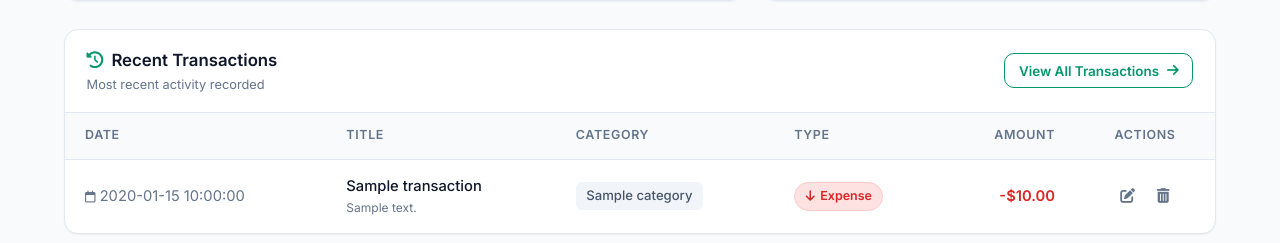
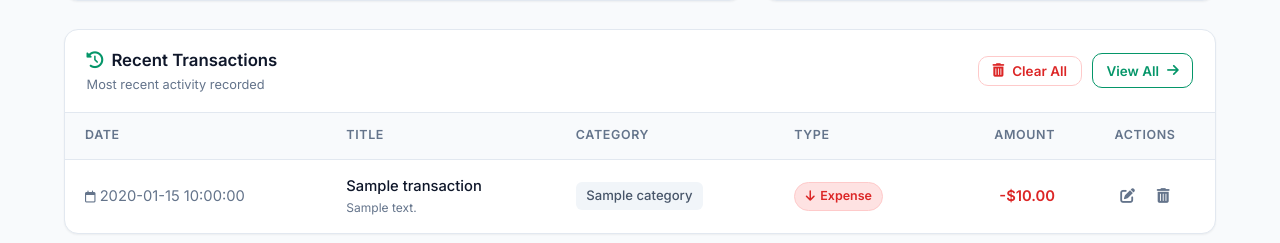
Before and after one commit to sampath2511/Expense-Tracker-web-app, a Flask app: template templates/index.html in a window 1280 px wide. Shown: the part 737-980 px from the top of the page. Run offline with Flask 3, Linux system fonts and the light colour scheme; the template is opened without the code that fills it: most values are stand-ins (such as "Sample title", 1, 10 or a date in 2020).

Commit message:
Add Clear All Transactions option with confirmation modal, CSRF protection, and automated test coverage

```diff
--- a/app.py
+++ b/app.py
@@ -299,6 +299,36 @@ def delete_transaction(tx_id):
     return redirect(url_for(redirect_to))
 
 
+@app.route("/transactions/delete-all", methods=["POST"])
+def delete_all_transactions():
+    """
+    Handle deleting all transactions with confirmation and CSRF verification.
+    """
+    verify_csrf()
+    redirect_to = request.form.get("redirect_to", "transactions")
+    if redirect_to not in ("index", "transactions"):
+        redirect_to = "transactions"
+
+    deleted_count = 0
+    try:
+        deleted_count = database.delete_all_transactions()
+        if deleted_count > 0:
+            flash(f"Successfully deleted all {deleted_count} transactions. Your balance has been reset.", "success")
+        else:
+            flash("No transactions to delete. Your history is already empty.", "info")
+    except Exception as e:
+        flash(f"Error clearing transactions: {str(e)}", "danger")
+
+    if request.is_json or request.headers.get("Accept") == "application/json":
+        return jsonify({
+            "status": "success",
+            "deleted_count": deleted_count,
+            "message": f"Successfully deleted {deleted_count} transactions."
+        })
+
+    return redirect(url_for(redirect_to))
+
+
 # -------------------------------------------------------------
 # JSON API Endpoints (For Charts & AJAX Preload)
 # -------------------------------------------------------------
--- a/database.py
+++ b/database.py
@@ -164,6 +164,13 @@ def delete_transaction(tx_id):
     with get_db() as conn:
         cursor = conn.execute("DELETE FROM transactions WHERE id = ?", (tx_id,))
         return cursor.rowcount > 0
+
+
+def delete_all_transactions():
+    """Delete all transactions from the database and return count of deleted records."""
+    with get_db() as conn:
+        cursor = conn.execute("DELETE FROM transactions")
+        return cursor.rowcount
 
 
 def get_transaction_by_id(tx_id):
--- a/static/css/style.css
+++ b/static/css/style.css
@@ -727,6 +727,25 @@ body {
     color: var(--text-primary);
 }
 
+.btn-outline-danger {
+    background-color: transparent;
+    color: var(--danger);
+    border-color: var(--danger-border);
+}
+
+.btn-outline-danger:hover {
+    background-color: var(--danger-bg);
+    color: var(--danger-hover);
+    border-color: var(--danger);
+}
+
+.header-action-group {
+    display: flex;
+    align-items: center;
+    gap: 0.65rem;
+    flex-wrap: wrap;
+}
+
 .btn-sm {
     padding: 0.4rem 0.85rem;
     font-size: 0.84rem;
--- a/static/js/app.js
+++ b/static/js/app.js
@@ -199,10 +199,27 @@ function closeDeleteModal() {
     }
 }
 
+function openDeleteAllModal() {
+    const modal = document.getElementById("delete-all-modal");
+    if (!modal) return;
+
+    modal.classList.add("open");
+    modal.setAttribute("aria-hidden", "false");
+}
+
+function closeDeleteAllModal() {
+    const modal = document.getElementById("delete-all-modal");
+    if (modal) {
+        modal.classList.remove("open");
+        modal.setAttribute("aria-hidden", "true");
+    }
+}
+
 function closeAllModals() {
     closeAddModal();
     closeEditModal();
     closeDeleteModal();
+    closeDeleteAllModal();
 }
 
 /* ==========================================================================
--- a/templates/base.html
+++ b/templates/base.html
@@ -282,6 +282,33 @@
         </div>
     </div>
 
+    <!-- Delete All Confirmation Modal -->
+    <div class="modal-overlay" id="delete-all-modal" aria-hidden="true">
+        <div class="modal-card modal-sm" role="dialog" aria-labelledby="delete-all-modal-title">
+            <div class="modal-header">
+                <h3 id="delete-all-modal-title" class="text-danger"><i class="fa-solid fa-triangle-exclamation"></i> Delete All Transactions</h3>
+                <button type="button" class="btn-close" onclick="closeDeleteAllModal()" aria-label="Close modal">
+                    <i class="fa-solid fa-xmark"></i>
+                </button>
+            </div>
+            <form action="{{ url_for('delete_all_transactions') }}" method="POST" id="delete-all-tx-form">
+                <input type="hidden" name="csrf_token" value="{{ csrf_token }}">
+                <input type="hidden" name="redirect_to" value="{{ request.endpoint or 'transactions' }}">
+                <div class="modal-body">
+                    <p class="font-semibold text-danger"><i class="fa-solid fa-triangle-exclamation"></i> Permanent Action</p>
+                    <p class="mt-2">Are you sure you want to delete <strong>all transactions</strong>? This will permanently wipe all income and expense records and reset your balance to <strong>$0.00</strong>.</p>
+                    <p class="text-muted text-sm mt-2">This action cannot be undone.</p>
+                </div>
+                <div class="modal-footer">
+                    <button type="button" class="btn btn-secondary" onclick="closeDeleteAllModal()">Cancel</button>
+                    <button type="submit" class="btn btn-danger" id="confirm-delete-all-btn">
+                        <i class="fa-solid fa-trash-can"></i> Yes, Delete All
+                    </button>
+                </div>
+            </form>
+        </div>
+    </div>
+
     <!-- Pass categories to frontend JS -->
     <script>
         window.EXPENSE_CATEGORIES = {{ expense_categories | tojson }};
--- a/templates/index.html
+++ b/templates/index.html
@@ -134,9 +134,16 @@
                 <h3 class="card-title"><i class="fa-solid fa-clock-rotate-left text-primary"></i> Recent Transactions</h3>
                 <p class="card-subtitle">Most recent activity recorded</p>
             </div>
-            <a href="{{ url_for('transactions') }}" class="btn btn-outline-primary btn-sm">
-                View All Transactions <i class="fa-solid fa-arrow-right"></i>
-            </a>
+            <div class="header-action-group">
+                {% if recent_transactions %}
+                <button type="button" class="btn btn-outline-danger btn-sm" onclick="openDeleteAllModal()">
+                    <i class="fa-solid fa-trash-can"></i> Clear All
+                </button>
+                {% endif %}
+                <a href="{{ url_for('transactions') }}" class="btn btn-outline-primary btn-sm">
+                    View All <i class="fa-solid fa-arrow-right"></i>
+                </a>
+            </div>
         </div>
         <div class="card-body p-0">
             {% if recent_transactions %}
```
Also changed, not shown: templates/transactions.html (+10 -3 lines), test_app.py (+57 -0 lines).
